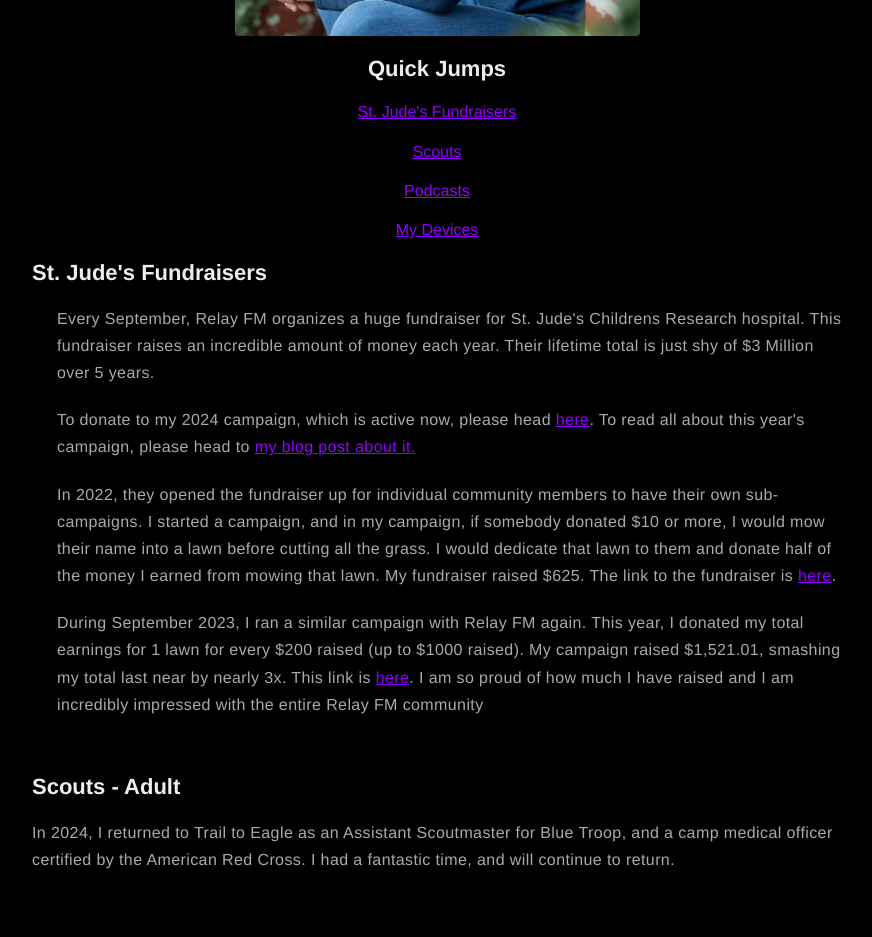
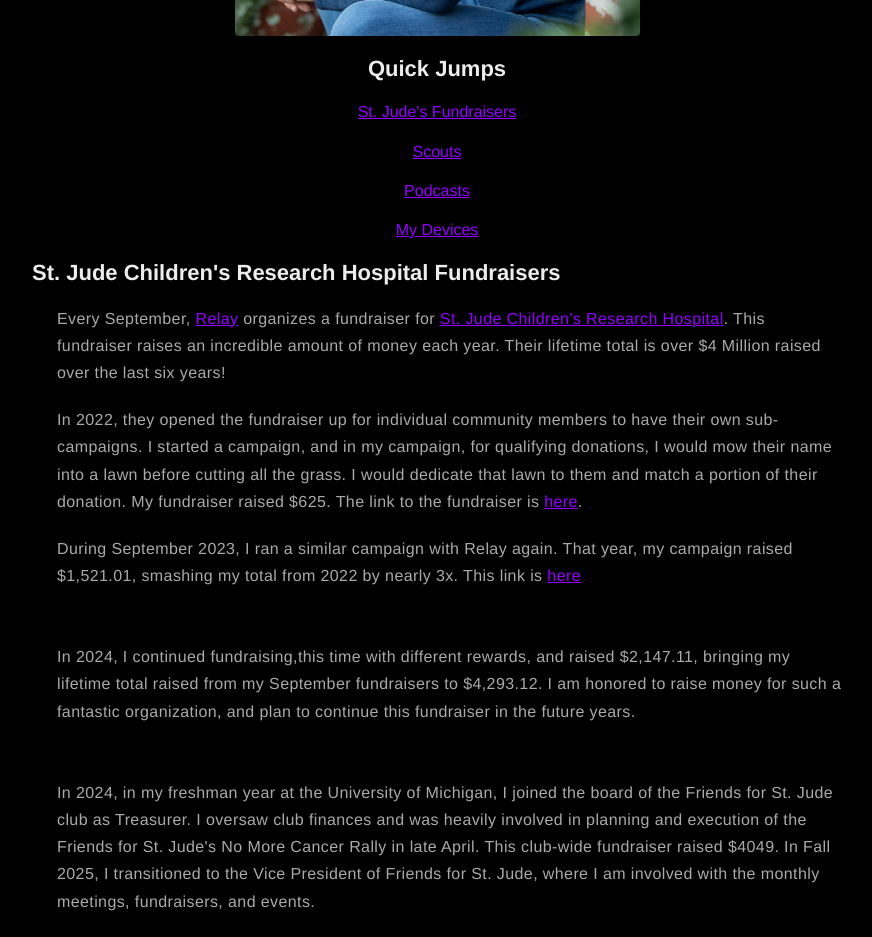
Before and after one commit to JDBurchHuzzah/jdburchhuzzah.github.io, a Jekyll site: the page built from about.md, in a window 1280 px wide and 1400 px high, scrolled down 494 px. Shown: the top 937 px of the window, without its empty margins (203-1075 px from the left). Built offline with Jekyll 4.4.1, drawn with Linux system fonts in a browser that asks for light colours; nearby versions of some CDN libraries.

Commit message:
Update about.md

```diff
--- a/about.md
+++ b/about.md
@@ -13,12 +13,13 @@
   <h4><a href="#tech">My Devices</a></h4>
 </div>
 
-<h2 id="jude">St. Jude's Fundraisers</h2>
+<h2 id="jude">St. Jude Children's Research Hospital Fundraisers</h2>
 <div style="margin-left: 25px;">
-  <p>Every September, Relay FM organizes a huge fundraiser for St. Jude's Childrens Research hospital. This fundraiser raises an incredible amount of money each year. Their lifetime total is just shy of $3 Million over 5 years.</p>
-  <p>To donate to my 2024 campaign, which is active now, please head <a href="https://jdburch.com/2024">here</a>. To read all about this year's campaign, please head to <a href="https://jdburch.com/StJude/">my blog post about it.</a></p>
-  <p>In 2022, they opened the fundraiser up for individual community members to have their own sub-campaigns. I started a campaign, and in my campaign, if somebody donated $10 or more, I would mow their name into a lawn before cutting all the grass. I would dedicate that lawn to them and donate half of the money I earned from mowing that lawn. My fundraiser raised $625. The link to the fundraiser is <a href="https://jdburch.com/2022">here</a>.</p>
-  <p>During September 2023, I ran a similar campaign with Relay FM again. This year, I donated my total earnings for 1 lawn for every $200 raised (up to $1000 raised). My campaign raised $1,521.01, smashing my total last near by nearly 3x. This link is <a href="https://jdburch.com/2023">here</a>. I am so proud of how much I have raised and I am incredibly impressed with the entire Relay FM community</p><br>
+  <p>Every September, <a href="https://relay.fm">Relay</a> organizes a fundraiser for <a href="https://stjude.org">St. Jude Children's Research Hospital</a>. This fundraiser raises an incredible amount of money each year. Their lifetime total is over $4 Million raised over the last six years!</p>
+  <p>In 2022, they opened the fundraiser up for individual community members to have their own sub-campaigns. I started a campaign, and in my campaign, for qualifying donations, I would mow their name into a lawn before cutting all the grass. I would dedicate that lawn to them and match a portion of their donation. My fundraiser raised $625. The link to the fundraiser is <a href="https://jdburch.com/2022">here</a>.</p>
+  <p>During September 2023, I ran a similar campaign with Relay again. That year, my campaign raised $1,521.01, smashing my total from 2022 by nearly 3x. This link is <a href="https://jdburch.com/2023">here</a></p><br>
+  <p>In 2024, I continued fundraising,this time with different rewards, and raised $2,147.11, bringing my lifetime total raised from my September fundraisers to $4,293.12. I am honored to raise money for such a fantastic organization, and plan to continue this fundraiser in the future years.</p><br>
+  <p>In 2024, in my freshman year at the University of Michigan, I joined the board of the Friends for St. Jude club as Treasurer. I oversaw club finances and was heavily involved in planning and execution of the Friends for St. Jude's No More Cancer Rally in late April. This club-wide fundraiser raised $4049. In Fall 2025, I transitioned to the Vice President of Friends for St. Jude, where I am involved with the monthly meetings, fundraisers, and events.</p>
 </div>
 
 <h2>Scouts - Adult</h2>
```
